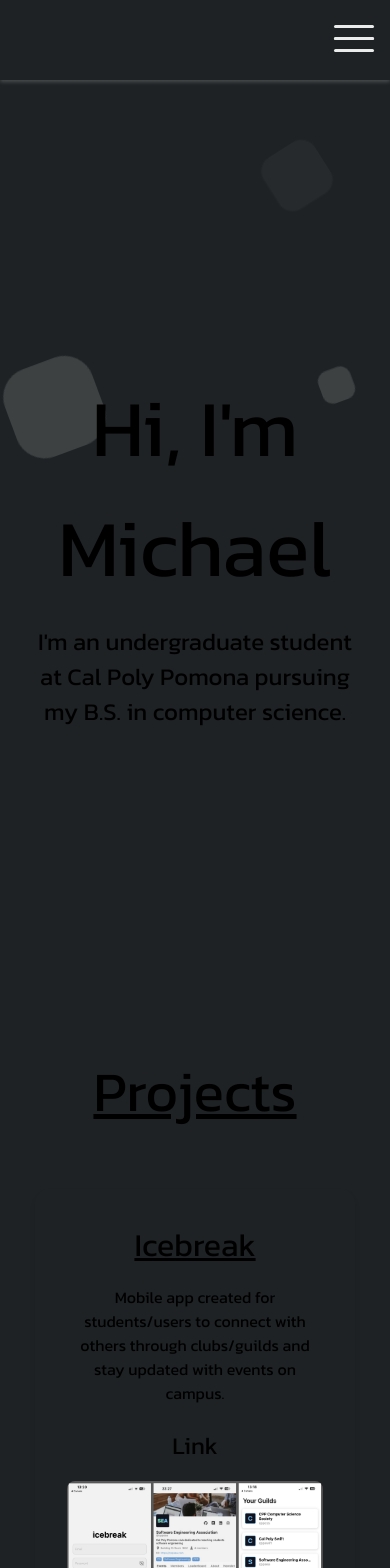
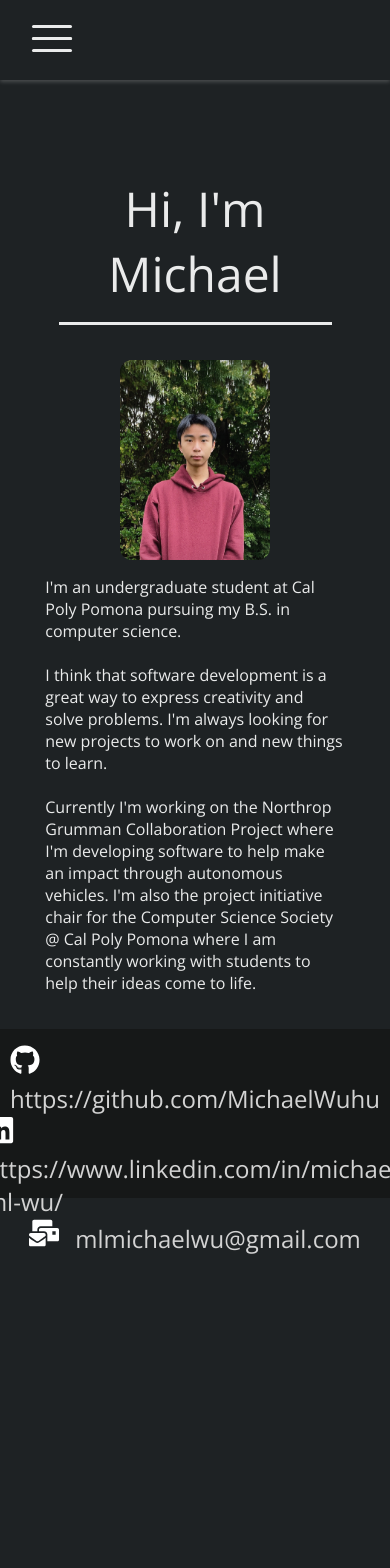
Before and after one commit to MichaelWuhu/MichaelWuhu.github.io, a React (Create React App) app: page / in a window 390 px wide. Shown: the top 1568 px of the page. After the commit the page ends 1255 px from the top, so only its background shows below. Built offline with nearby package versions, Linux system fonts and the light colour scheme.

Commit message:
revamp home to be about

```diff
--- a/src/components/Navbar.js
+++ b/src/components/Navbar.js
@@ -32,7 +32,7 @@ const Navbar = () => {
         <ul className={click ? "nav-menu active" : "nav-menu"}>
           <li>
             <Link className="link" to="/" onClick={closeMenu}>
-              Home
+              About
             </Link>
           </li>
           <li>
@@ -72,7 +72,7 @@ const Navbar = () => {
                 setOpen(!open);
               }}
             >
-              <li className="dropdown-item">Home</li>
+              <li className="dropdown-item">About</li>
             </Link>
             <Link
               className="navLinks"
--- a/src/index.css
+++ b/src/index.css
@@ -1,10 +1,11 @@
 @import url('https://fonts.googleapis.com/css2?family=Kanit&family=Prompt:wght@500&display=swap');
+@import url('https://fonts.googleapis.com/css2?family=Open+Sans:ital,wght@0,300..800;1,300..800&display=swap');
 
 * {
   box-sizing: border-box;
   margin: 0;
   padding: 0;
-  font-family: 'Kanit', sans-serif;
+  font-family: 'Open Sans', sans-serif;
 }
 
 body {
--- a/src/routes/Home.js
+++ b/src/routes/Home.js
@@ -7,42 +7,43 @@ import icebreak from "../images/icebreak.png";
 import sprocketstats from "../images/sprocketstats.png";
 import anagramsSolver from "../images/anagrams solver.png";
 import catAI from "../images/catAI.png";
+import self from "../images/self.png";
 
 const Home = () => {
-  const projects = [
-    {
-      title: "Icebreak",
-      description:
-        "Mobile app created for students/users to connect with others through clubs/guilds and stay updated with events on campus. ",
-      image: icebreak,
-      imageAltText: "icebreak ",
-      link: "https://github.com/cppsea/icebreak",
-    },
-    {
-      title: "Sprocket Stats",
-      description:
-        "Web application used for scouting/collecting data on various FRC robots. Data was then visualized in heatmaps to be used in competitions.",
-      image: sprocketstats,
-      imageAltText: "sprocket stats",
-      link: "https://github.com/TeamSprocket/SprocketStats23",
-    },
-    {
-      title: "Anagrams Solver",
-      description:
-        "Graphical user interface which takes any amount of letters and unscrambles them to find possible anagrams.",
-      image: anagramsSolver,
-      imageAltText: "anagrams solver",
-      link: "https://github.com/MichaelWuhu/Anagrams-Solver",
-    },
-    {
-      title: "CatAI Discord Bot",
-      description:
-        "Discord bot that utilizes OpenAI API to give unique generated responses. The bot will only respond if pinged in the message.",
-      image: catAI,
-      imageAltText: "catAI",
-      link: "https://github.com/MichaelWuhu/CatAI",
-    },
-  ];
+  // const projects = [
+  //   {
+  //     title: "Icebreak",
+  //     description:
+  //       "Mobile app created for students/users to connect with others through clubs/guilds and stay updated with events on campus. ",
+  //     image: icebreak,
+  //     imageAltText: "icebreak ",
+  //     link: "https://github.com/cppsea/icebreak",
+  //   },
+  //   {
+  //     title: "Sprocket Stats",
+  //     description:
+  //       "Web application used for scouting/collecting data on various FRC robots. Data was then visualized in heatmaps to be used in competitions.",
+  //     image: sprocketstats,
+  //     imageAltText: "sprocket stats",
+  //     link: "https://github.com/TeamSprocket/SprocketStats23",
+  //   },
+  //   {
+  //     title: "Anagrams Solver",
+  //     description:
+  //       "Graphical user interface which takes any amount of letters and unscrambles them to find possible anagrams.",
+  //     image: anagramsSolver,
+  //     imageAltText: "anagrams solver",
+  //     link: "https://github.com/MichaelWuhu/Anagrams-Solver",
+  //   },
+  //   {
+  //     title: "CatAI Discord Bot",
+  //     description:
+  //       "Discord bot that utilizes OpenAI API to give unique generated responses. The bot will only respond if pinged in the message.",
+  //     image: catAI,
+  //     imageAltText: "catAI",
+  //     link: "https://github.com/MichaelWuhu/CatAI",
+  //   },
+  // ];
 
   return (
     <div className="home">
@@ -53,12 +54,38 @@ const Home = () => {
         <li></li>
         <li></li>
       </ul>
-      <div className="greeting">Hi, I'm Michael</div>
+
+      <h1>Hi, I'm Michael</h1>
+      <div className="horizontal-line"></div>
+
+      <div className="description-container">
+
+
+      {/* <div className="description"> */}
+        {/* <div> */}
+        <div className="pfp-container">
+          <img src={self} alt="" />
+        </div>
+
+        <p>
+          I'm an undergraduate student at Cal Poly Pomona pursuing my B.S. in
+          computer science.
+          <br />
+          <br />
+          I think that software development is a great way to express creativity and solve problems. I'm always looking for new projects to work on and new things to learn.
+          <br />
+          <br />
+          Currently I'm working on the Northrop Grumman Collaboration Project where I'm developing software to help make an impact through autonomous vehicles.
+          I'm also the project initiative chair for the Computer Science Society @ Cal Poly Pomona where I am constantly working with students to help their ideas come to life.
+        </p>
+      </div>
+      {/* </div> */}
+      {/* <div className="greeting">Hi, I'm Michael</div>
       <div className="description">
         I'm an undergraduate student at Cal Poly Pomona pursuing my B.S. in
         computer science.
-      </div>
-      <div className="projects-container">
+      </div> */}
+      {/* <div className="projects-container">
         <div className="project-header">Projects</div>
         <ul>
           {projects.map((project) => (
@@ -71,7 +98,7 @@ const Home = () => {
             />
           ))}
         </ul>
-      </div>
+      </div> */}
     </div>
   );
 };
--- a/src/styles/Home.css
+++ b/src/styles/Home.css
@@ -3,55 +3,88 @@
   flex-direction: column;
   align-items: center;
   /* background-color: var(--page-background); */
-  color: var(--text-color);
+  color: var(--text);
   padding-top: 5rem;
   min-height: 80vh;
   width: 100%;
 }
 
-.greeting {
-  font-size: 5rem;
-  margin-top: 18rem;
+.home h1 {
+  font-size: 3rem;
+  margin-top: 6rem;
+  color: var(--text);
+  font-weight: 400;
+  /* background-color: red; */
+  width: 70%;
 }
 
-.description {
-  font-size: 1.5rem;
+.horizontal-line {
+  width: 70%;
+  height: 0.2rem;
+  background-color: var(--text);
+  margin-top: 1rem;
 }
 
-.projects-container {
+.pfp-container {
+  min-width: 40%;
+  /* background-color: aqua; */
   display: flex;
-  flex-direction: column;
-  justify-content: space-around;
-  align-items: center;
-  width: 100%;
+  /* padding-left: 25rem; */
 }
 
-.project-header {
-  font-size: 3.5rem;
-  margin-top: 20rem;
-  text-decoration: underline;
+.pfp-container img {
+  max-height: 40rem;
+  height: 100%;
+  width: 100%;
+  object-fit: contain;
+  overflow: hidden;
+  border-radius: 12px;
+}
+
+.description-container {
+  display: flex;
+  flex-direction: row;
+  font-size: larger;
+  width: 70vw;
+  height: 40rem;
+  justify-content: center;
+  align-items: flex-start;
+  margin: 2rem 0;
+  background-color: var(--background);
+}
+
+.description-container p {
+  margin: 0 1rem;
+  width: auto;
 }
 
 @media (max-width: 1200px) {
-  .greeting {
-    text-align: center;
+  .description-container {
+    font-size: 1em;
   }
 
-  .description {
-    max-width: 35rem;
-    text-align: center;
-    margin-top: 1rem;
+  .background {
+    display: none;
   }
 }
 
 @media (max-width: 700px) {
-  .greeting {
+  .home h1 {
     text-align: center;
   }
 
-  .description {
-    max-width: 20rem;
-    text-align: center;
+  .pfp-container {
+    width: 45%;
+  }
+
+  .description-container {
+    display: flex;
+    flex-direction: column;
+    align-items: center;
+    width: 85%;
+  }
+
+  .description-container p {
     margin-top: 1rem;
   }
 }
@@ -68,7 +101,7 @@
     transform: translateY(50vh) rotate(360deg) scale(1.5);
   }
   100% {
-		transform: translateY(100vh) rotate(720deg) scale(0.5);;
+    transform: translateY(80vh) rotate(720deg) scale(0.5);
     opacity: 0;
     border-radius: 45%;
   }
@@ -89,11 +122,11 @@
   list-style: none;
   opacity: 0;
   background: rgba(206, 206, 205, 0.5);
-	animation: animate 15s linear infinite;
+  animation: animate 10s linear infinite;
 }
 
 .background li:nth-child(1) {
-	left: 83%;
+  left: 95%;
   width: 25px;
   height: 25px;
   animation-delay: 1s;
@@ -105,19 +138,19 @@
   animation-delay: 1s;
 }
 .background li:nth-child(3) {
-	left: 78%;
-	width: 101px;
-	height: 101px;
-	animation-delay: 11s;
+  left: 87%;
+  width: 87px;
+  height: 87px;
+  animation-delay: 6s;
 }
 .background li:nth-child(4) {
-	left: 69%;
+  left: 6%;
   width: 56px;
   height: 56px;
   animation-delay: 5s;
 }
 .background li:nth-child(5) {
-	left: 12%;
+  left: 8%;
   width: 75px;
   height: 75px;
   animation-delay: 8s;
--- a/src/styles/Navbar.css
+++ b/src/styles/Navbar.css
@@ -109,38 +109,42 @@
 }
 
 @media (max-width: 1200px) {
+  .nav-menu {
+    display: none;
+  }
 
-  .nav-menu {
+  .header-link {
     display: none;
   }
 
   .dropdown-menu {
     position: absolute;
     display: flex;
-    justify-content: center;
-    align-items: center;
-    top: 5rem;
+    top: 5.18rem;
     background-color: var(--background);
     color: var(--text);
-    border: 2px solid var(--text);
+    /* border: 2px solid var(--text); */
     border-radius: 8px;
-    padding: 0 15px;
-    height: 12rem;
-    width: 100%;
-    text-align: center;
+    /* padding: 0 15px; */
+    height: 100vh;
+    width: 25%;
+    transform: translateX(-100%);
+    transition: transform 0.3s ease;
+    /* background-color: red; */
   }
 
   .dropdown-menu.active {
     opacity: 1;
     visibility: visible;
-    transition: 0.3s ease;
+    transition: 0.3s;
+    transform: translateX(0);
     box-shadow: 0 8px 16px rgba(0, 0, 0, 0.2);
   }
 
   .dropdown-menu.inactive {
     opacity: 0;
     visibility: hidden;
-    transition: 0.3s ease;
+    transition: 0.3s;
   }
 
   .dropdown-item-container {
@@ -148,15 +152,18 @@
     padding: 0;
     width: 100%;
     font-weight: bolder;
+    /* background-color: red; */
   }
 
   .dropdown-menu ul li {
     padding: 8px;
     height: 5rem;
     display: flex;
-    justify-content: center;
+    margin: 0 15px;
+    /* justify-content: center; */
     align-items: center;
     font-size: 2rem;
+    /* background-color: red; */
   }
 
   .dropdown-menu ul li:hover {
@@ -177,8 +184,8 @@
     align-items: center;
     justify-content: space-around;
     list-style: none;
-    margin-left: auto;
-    margin-right: 1rem;
+    margin-left: 1rem;
+    margin-right: auto;
   }
 
   #hamburger-container {
@@ -265,8 +272,11 @@
 }
 
 @media (max-width: 700px) {
-  .header-link {
-    display: none
+  .dropdown-menu {
+    width: 45%;
   }
 
+  .dropdown-menu ul li {
+    font-size: 1.5rem;
+  }
 }
```
Also changed, not shown: src/images/self.png (added). Lines whose indentation alone changed are shown as unchanged.
